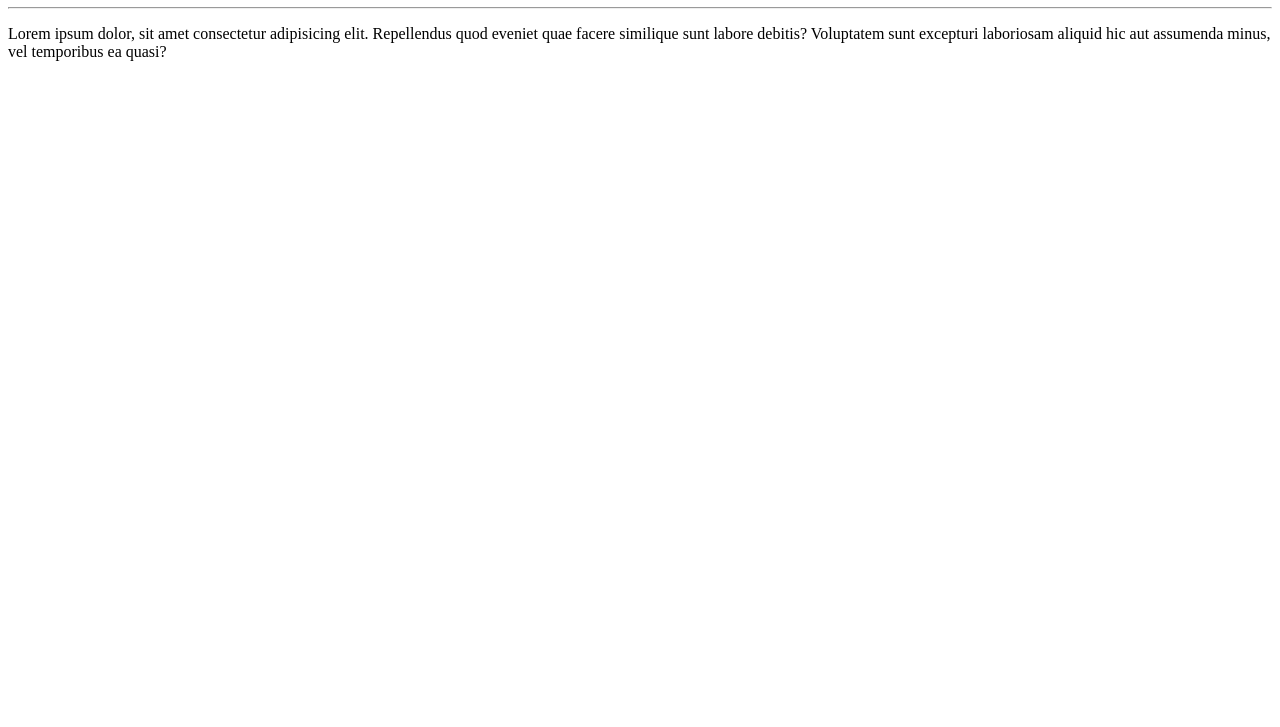
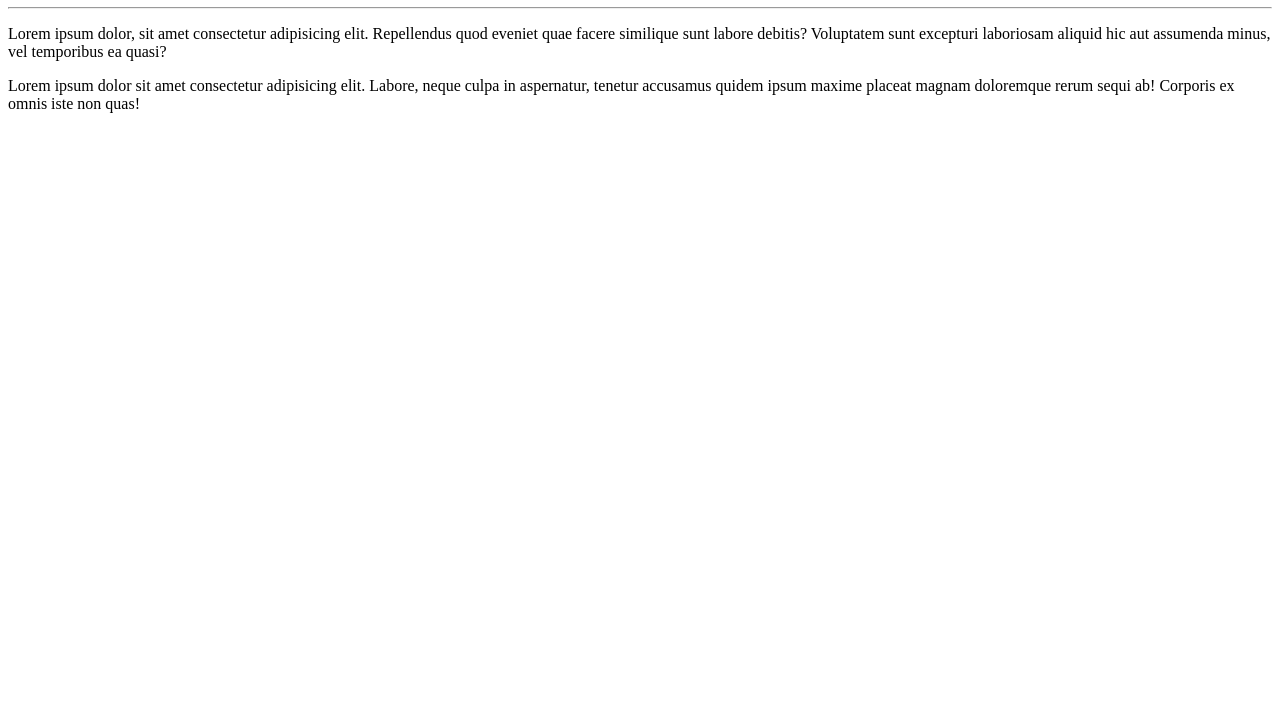
Before and after one commit to VitorFanelli/Ola-Mundo, a plain HTML site: page site-exemplo/index.html in a window 1280 px wide. Shown: the part 73-800 px from the top of the page. Drawn offline with Linux system fonts and the light colour scheme.

Commit message:
adicionei um parágrafo

```diff
--- a/site-exemplo/index.html
+++ b/site-exemplo/index.html
@@ -9,6 +9,7 @@
     <h1>Olá, Mundo!</h1>
     <hr>
     <p>Lorem ipsum dolor, sit amet consectetur adipisicing elit. Repellendus quod eveniet quae facere similique sunt labore debitis? Voluptatem sunt excepturi laboriosam aliquid hic aut assumenda minus, vel temporibus ea quasi?</p>
+    <p>Lorem ipsum dolor sit amet consectetur adipisicing elit. Labore, neque culpa in aspernatur, tenetur accusamus quidem ipsum maxime placeat magnam doloremque rerum sequi ab! Corporis ex omnis iste non quas!</p>
 
 </body>
 </html>
```
